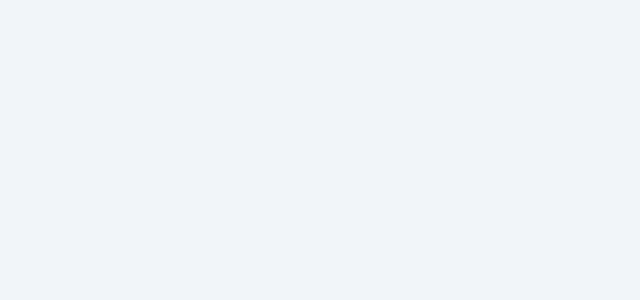
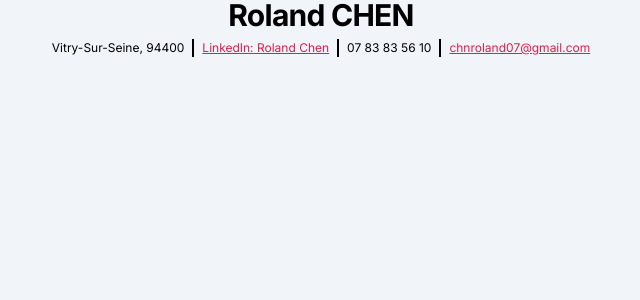
Before and after one commit to Rolandchn/My-portfolio, a React (Vite) app: page /resume in a window 1280 px wide. Shown: the top 300 px of the page, without its empty margins (319-959 px from the left). Built offline with nearby package versions, Linux system fonts and the light colour scheme; a web font is replaced by a local one.

Commit message:
add header to resume

```diff
--- a/src/pages/Resume/Resume.jsx
+++ b/src/pages/Resume/Resume.jsx
@@ -1,4 +1,6 @@
 import { React, useEffect } from 'react'
+
+import Header from './sections/Header';
 
 const Resume = () => {
     useEffect(() => {
@@ -7,11 +9,14 @@ const Resume = () => {
     }, []);
 
   return (
-    <main class="main">
+    <>
+        <Header />
+        <main className="main">
 
 
 
-        </main>
+            </main>
+    </>
   )
 }
 
--- a/src/pages/Resume/sections/Header.jsx
+++ b/src/pages/Resume/sections/Header.jsx
@@ -9,11 +9,11 @@ const Header = () => {
         <nav className={styles.header__menu}>
             <ul className={styles.header__menu__list}>
                 <li>Vitry-Sur-Seine, 94400</li>
-                <li className={styles.header__menu__list-separator}></li>
+                <li className={styles.header__menu__list_separator}></li>
                 <li><a target="_blank" href="https://www.linkedin.com/in/roland-chen-52925a32a">LinkedIn: Roland Chen</a></li>
-                <li className={styles.header__menu__list-separator}></li>
+                <li className={styles.header__menu__list_separator}></li>
                 <li>07 83 83 56 10</li>
-                <li className={styles.header__menu__list-separator}></li>
+                <li className={styles.header__menu__list_separator}></li>
                 <li><a className={styles.header__menu__link} href="mailto:chnroland07@gmail.com">chnroland07@gmail.com</a></li>
             </ul>
         </nav>
--- a/src/pages/Resume/sections/Header.module.css
+++ b/src/pages/Resume/sections/Header.module.css
@@ -27,7 +27,7 @@
     font-size: var(--size-xs);
 }
 
-.header__menu__list-separator{
+.header__menu__list_separator{
     border: 1px solid var(--clr-black);
     padding-top: 1rem;
 }
@@ -60,7 +60,7 @@
         gap: 0;
     }
 
-    .header__menu__list-separator{
+    .header__menu__list_separator{
         display: none;
     }
 }
```
